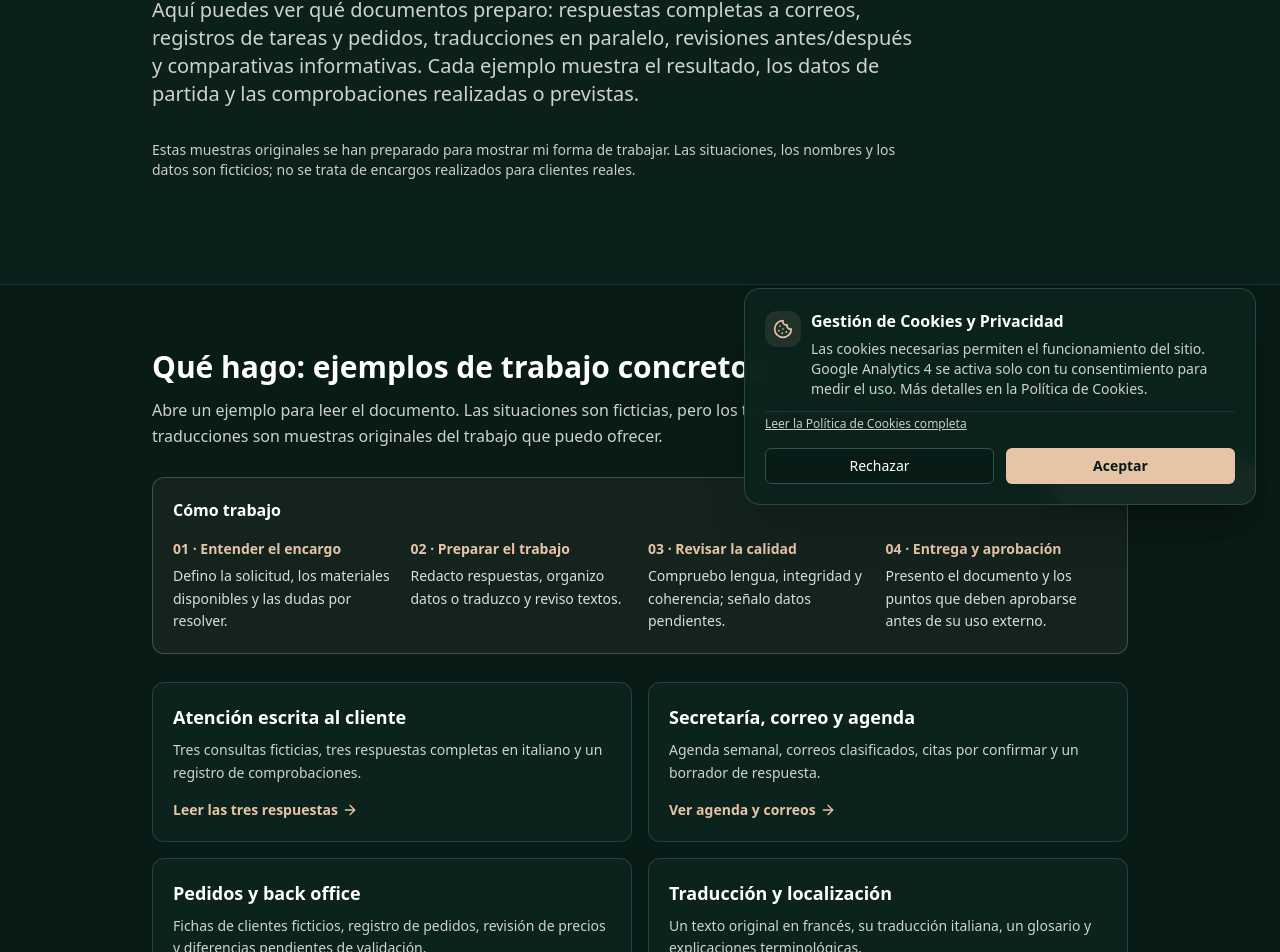
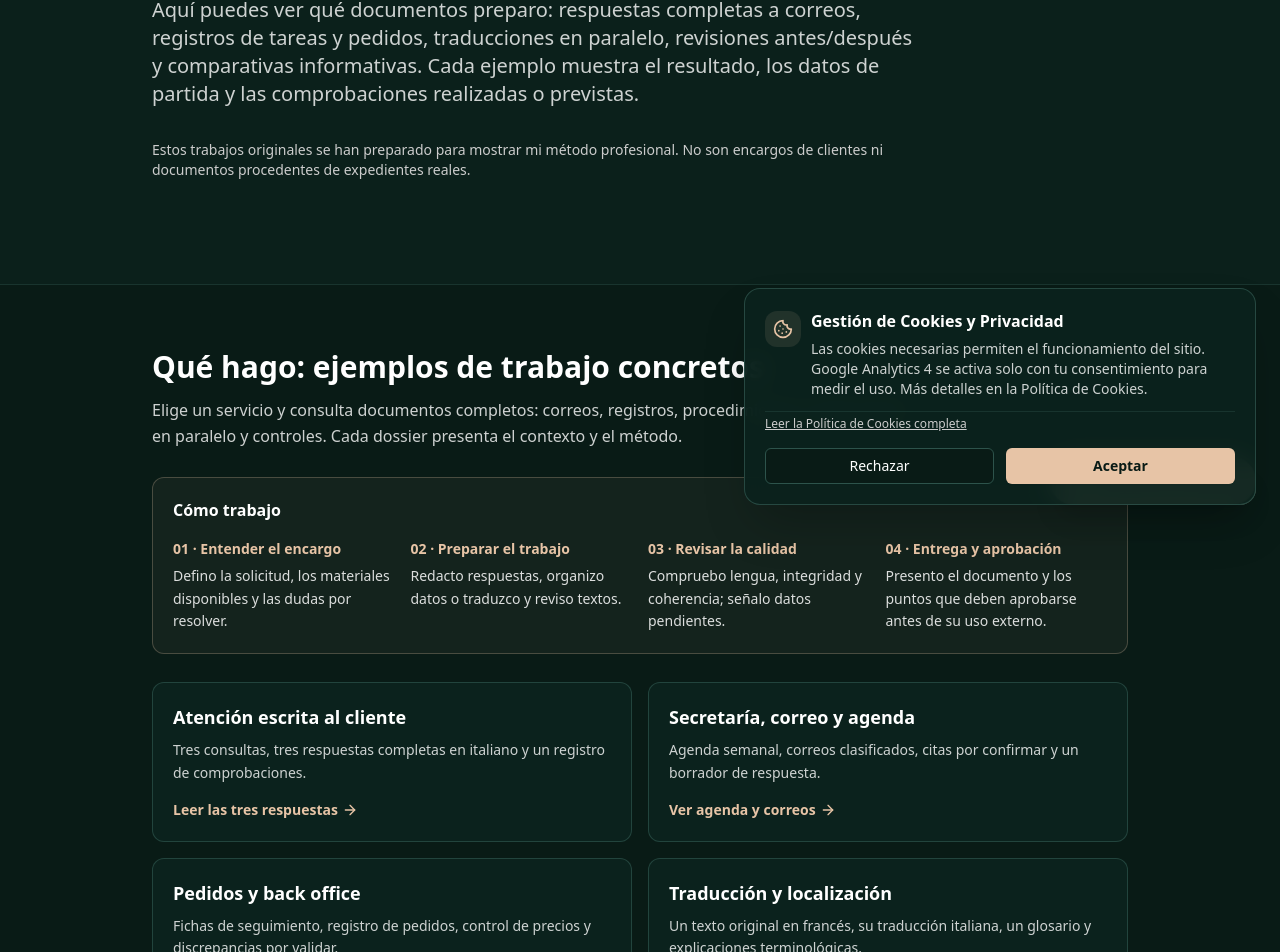
Before and after one commit to noemitomassetti/noemitomassetti-it, a React (Vite) app: page /es/ejemplos-de-trabajo in a window 1280 px wide. Shown: the part 271-1223 px from the top of the page. Built offline with nearby package versions, Linux system fonts and the light colour scheme; the HTML template or start-up script is replaced by a standard one.

Commit message:
Make portfolio overview polished, service-led and transparent without repetitive fictional-data warnings

```diff
--- a/src/pages/Portfolio.tsx
+++ b/src/pages/Portfolio.tsx
@@ -115,22 +115,22 @@ const PORTFOLIO_SERVICE_EXAMPLES = [
   {
     "it": [
       "Assistenza clienti scritta",
-      "Tre richieste simulate, tre risposte email redatte integralmente e un registro con le verifiche da effettuare.",
+      "Tre richieste dei clienti, tre risposte email scritte integralmente e un registro dei controlli.",
       "Leggi le tre risposte"
     ],
     "en": [
       "Written customer care",
-      "Three fictional enquiries, three full Italian email drafts and a case log listing the necessary checks.",
+      "Three customer enquiries, three full Italian replies and a case log with the necessary checks.",
       "Read the three replies"
     ],
     "fr": [
       "Relation client écrite",
-      "Trois demandes fictives, trois réponses complètes en italien et un tableau de suivi des vérifications.",
+      "Trois demandes, trois réponses complètes en italien et un registre des vérifications.",
       "Lire les trois réponses"
     ],
     "es": [
       "Atención escrita al cliente",
-      "Tres consultas ficticias, tres respuestas completas en italiano y un registro de comprobaciones.",
+      "Tres consultas, tres respuestas completas en italiano y un registro de comprobaciones.",
       "Leer las tres respuestas"
     ],
     "doc": "11"
@@ -171,12 +171,12 @@ const PORTFOLIO_SERVICE_EXAMPLES = [
     ],
     "fr": [
       "Commandes et back-office",
-      "Fiches clients fictives, suivi des commandes, contrôle des tarifs et écarts à faire valider.",
+      "Fiches de suivi, contrôle des commandes et tarifs, anomalies à faire valider.",
       "Consulter le suivi des commandes"
     ],
     "es": [
       "Pedidos y back office",
-      "Fichas de clientes ficticios, registro de pedidos, revisión de precios y diferencias pendientes de validación.",
+      "Fichas de seguimiento, registro de pedidos, control de precios y discrepancias por validar.",
       "Consultar el registro de pedidos"
     ],
     "doc": "13"
@@ -230,22 +230,22 @@ const PORTFOLIO_SERVICE_EXAMPLES = [
   {
     "it": [
       "Ricerche e confronti informativi",
-      "Una tabella con criteri di confronto, dati dichiaratamente simulati e informazioni che richiederebbero verifica.",
+      "Una tabella con criteri di confronto, valori di esempio e dati da verificare prima di prendere decisioni.",
       "Apri la tabella comparativa"
     ],
     "en": [
       "Information research and comparisons",
-      "A criteria-based comparison table, clearly fictional figures and outstanding checks.",
+      "A criteria-based comparison table with example figures and checks required before any decision.",
       "Open the comparison table"
     ],
     "fr": [
       "Recherche et comparatifs",
-      "Un tableau de critères, des données explicitement fictives et des vérifications à prévoir.",
+      "Un tableau de critères, de valeurs d'exemple et de contrôles nécessaires.",
       "Ouvrir le tableau comparatif"
     ],
     "es": [
       "Investigación y comparativas",
-      "Una tabla de criterios, datos expresamente ficticios y comprobaciones pendientes.",
+      "Una tabla de criterios, valores de ejemplo y verificaciones pendientes.",
       "Abrir la tabla comparativa"
     ],
     "doc": "07"
@@ -303,9 +303,9 @@ export default function Portfolio() {
 
   const descriptions = {
     it: "Campioni di traduzione IT ↔ EN/FR/ES, esempi di comunicazione professionale, localizzazione per l’Italia, segreteria, back office e contenuti digitali. Elaborati originali realizzati per il portfolio.",
-    en: "Original fictional work samples: Italian-speaking customer email drafts, back-office records, appointment coordination, complete document examples, translation and localisation for work with Italy.",
-    fr: "Exemples originaux et fictifs : courriels rédigés en italien, documents de back-office, organisation de rendez-vous, traductions et adaptation de contenus pour travailler avec l’Italie.",
-    es: "Muestras originales y ficticias: respuestas escritas en italiano, registros de back office, coordinación de citas, traducciones y adaptación de contenidos para trabajar con Italia.",
+    en: "Original work samples: written customer support, operational back-office records, calendar coordination, content, translation and localisation for professionals working with Italy.",
+    fr: "Travaux originaux : relation client écrite, dossiers de back-office, agenda, contenus professionnels, traduction et localisation pour travailler avec l'Italie.",
+    es: "Trabajos originales: atención escrita, registros de back office, agenda, contenidos profesionales, traducción y localización para trabajar con Italia.",
   };
 
   useSEO({
@@ -435,12 +435,12 @@ export default function Portfolio() {
           {/* Editorial provenance: factual, understated and consistent across locales. */}
           <p className="max-w-3xl text-xs sm:text-sm leading-relaxed text-muted-foreground mb-6">
             {lang === "it"
-              ? "Gli elaborati sono stati preparati appositamente per mostrare il mio metodo di lavoro. Sono esempi originali con scenari, nomi e dati inventati, non lavori commissionati da clienti reali."
+              ? "La raccolta presenta elaborati originali realizzati per illustrare il mio metodo di lavoro. Non si tratta di incarichi commissionati né di documenti provenienti da clienti reali."
               : lang === "en"
-              ? "These original samples were prepared to illustrate my working approach. The scenarios, names and data are fictional; the work was not commissioned by actual clients."
+              ? "This collection presents original work produced to illustrate my professional approach. It does not contain commissioned client work or real customer records."
               : lang === "fr"
-              ? "Ces exemples originaux ont été préparés pour illustrer ma méthode de travail. Les situations, les noms et les données sont fictifs ; il ne s'agit pas de missions commandées par de véritables clients."
-              : "Estas muestras originales se han preparado para mostrar mi forma de trabajar. Las situaciones, los nombres y los datos son ficticios; no se trata de encargos realizados para clientes reales."}
+              ? "Ces travaux originaux ont été préparés pour présenter ma méthode professionnelle, hors commande client et sans documents provenant de véritables dossiers."
+              : "Estos trabajos originales se han preparado para mostrar mi método profesional. No son encargos de clientes ni documentos procedentes de expedientes reales."}
           </p>
 
         </div>
@@ -453,7 +453,7 @@ export default function Portfolio() {
             {({it:"Che cosa faccio, attraverso esempi di lavoro",en:"What I do, shown through original work samples",fr:"Mes prestations, illustrées par des exemples",es:"Qué hago: ejemplos de trabajo concretos"} as const)[lang]}
           </h2>
           <p className="text-foreground/80 leading-relaxed max-w-3xl mb-7">
-            {({it:"Apri un esempio per leggere il materiale prodotto. In questo portfolio ogni scenario è inventato, ma i testi, i modelli e le traduzioni sono elaborati originali creati per mostrare il tipo di lavoro che posso svolgere.",en:"Open a sample to read the material itself. Every scenario is fictional, but the writing, templates and translations are original examples of the work I can provide.",fr:"Ouvrez un exemple pour consulter le document lui-même. Les situations sont fictives, mais les textes, modèles et traductions ont été créés pour illustrer concrètement mes prestations.",es:"Abre un ejemplo para leer el documento. Las situaciones son ficticias, pero los textos, modelos y traducciones son muestras originales del trabajo que puedo ofrecer."} as const)[lang]}
+            {({it:"Seleziona il servizio che ti interessa e consulta i documenti: testi completi, registri, procedure, traduzioni a fronte e controlli. Ogni dossier spiega contesto, metodo ed elaborati prodotti.",en:"Choose the service you need and read the actual documents: complete correspondence, registers, procedures, side-by-side translations and quality checks. Each dossier explains the work and its context.",fr:"Choisissez la prestation souhaitée et consultez les dossiers complets : courriels, registres, procédures, traductions en regard et contrôles. Chaque exemple présente son contexte et sa méthode.",es:"Elige un servicio y consulta documentos completos: correos, registros, procedimientos, traducciones en paralelo y controles. Cada dossier presenta el contexto y el método."} as const)[lang]}
           </p>
           <div className="rounded-xl border border-primary/25 bg-primary/5 p-5 mb-7">
             <h3 className="font-bold mb-4">
@@ -547,9 +547,9 @@ export default function Portfolio() {
               {lang === "it"
                 ? "Master in Traduzione Specialistica (1.500 ore, 60 CFU). Cinque ambiti applicativi illustrati attraverso esempi dimostrativi, non altrettante qualifiche autonome:"
                 : lang === "fr"
-                ? "Master en traduction spécialisée (1 500 heures, 60 ECTS). Cinq domaines d'application illustrés par des exemples fictifs, non cinq qualifications distinctes :"
+                ? "Master en traduction spécialisée (1 500 heures, 60 ECTS). Cinq domaines d'application illustrés par des exemples originaux, et non cinq diplômes distincts :"
                 : lang === "es"
-                ? "Máster en traducción especializada (1.500 horas, 60 ECTS). Cinco ámbitos de aplicación ilustrados con ejemplos ficticios, no cinco titulaciones diferentes:"
+                ? "Máster en traducción especializada (1.500 horas, 60 ECTS). Cinco ámbitos de aplicación ilustrados con ejemplos originales, no cinco titulaciones diferentes:"
                 : "Postgraduate training in Specialist Translation (1,500 hours, 60 ECTS). Five illustrative application fields, not five separate qualifications:"}
             </p>
           </div>
@@ -1038,10 +1038,7 @@ export default function Portfolio() {
 
                     {/* Disclaimer Footer inside case */}
                     <div className="pt-4 border-t border-border/30 flex flex-col sm:flex-row items-start sm:items-center justify-between gap-4 text-xs text-muted-foreground">
-                      <div className="flex items-center gap-2">
-                        <Scale className="w-3.5 h-3.5 text-primary" />
-                        <span>{caseItem.disclaimer[lang]}</span>
-                      </div>
+
                       <Link
                         to={contactPath}
                         className="text-primary hover:underline font-semibold flex items-center gap-1 whitespace-nowrap"
@@ -1141,21 +1138,7 @@ export default function Portfolio() {
                 </div>
               </a>
             ))}
-          </div>
-
-          <div className="mt-8 p-4 rounded-xl bg-secondary/30 border border-border/40 text-xs text-muted-foreground flex items-center gap-2.5">
-            <Scale className="w-4 h-4 text-primary shrink-0" />
-            <span>
-              {lang === "it"
-                ? "Tutti i documenti sopra indicati sono stati redatti con dati sintetici e a scopo puramente metodologico per mostrare la cura analitica e la precisione di Noemi Tomassetti."
-                : lang === "fr"
-                ? "Tous les documents présentés ci-dessus comportent des données synthétiques à vocation purement méthodologique pour illustrer la rigueur de Noemi Tomassetti."
-                : lang === "es"
-                ? "Estos documentos son ejemplos originales creados para el portfolio con situaciones, nombres y datos ficticios. No proceden de encargos realizados para clientes."
-                : "All documents above are produced with synthetic data for independent methodological demonstration to illustrate the analytical rigor of Noemi Tomassetti."}
-            </span>
-          </div>
-        </div>
+          </div>        </div>
       </section>
 
       {/* ── CALL TO ACTION FOOTER ── */}
```
